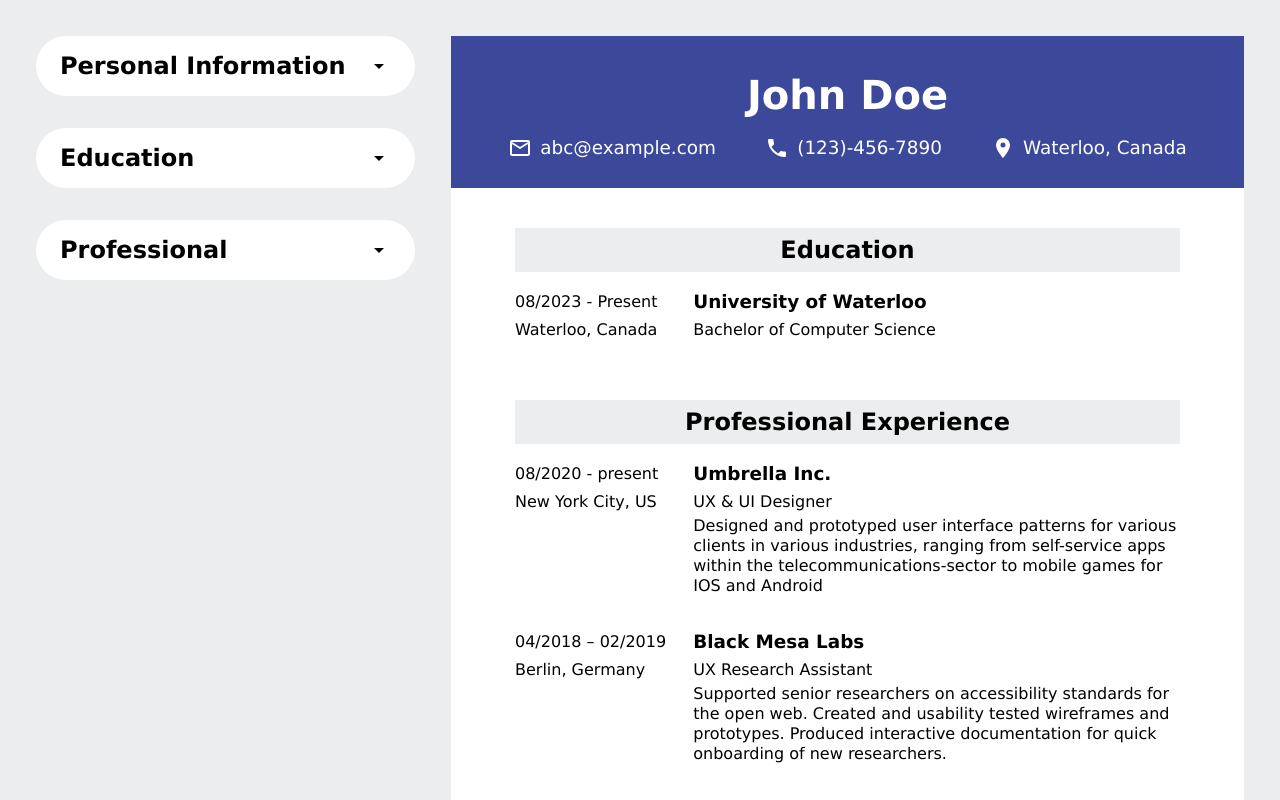
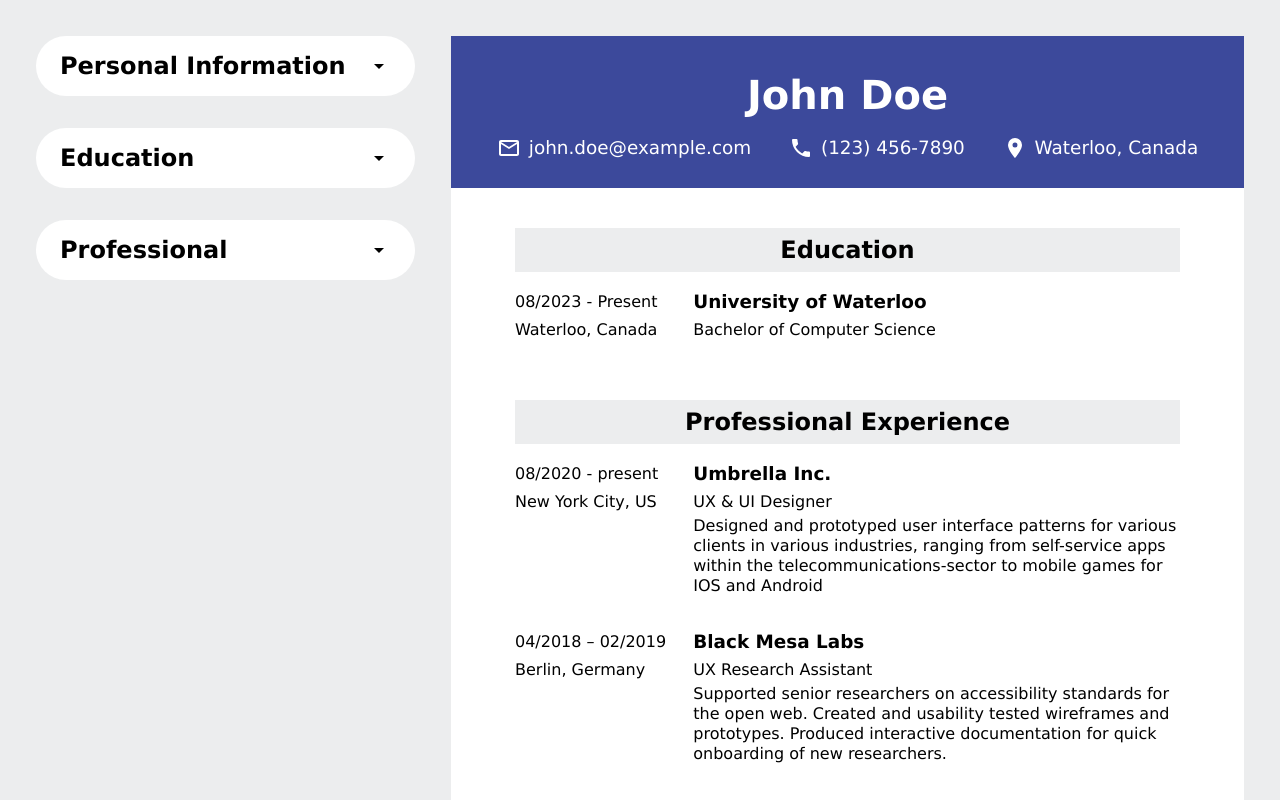
Before and after one commit to lilkahk/cv-builder, a React (Vite) app: page / in a window 1280 px wide. Shown: the top 800 px of the page. Built offline with nearby package versions, Linux system fonts and the light colour scheme.

Commit message:
Added state and logic to update head of cv

```diff
--- a/src/components/App.jsx
+++ b/src/components/App.jsx
@@ -1,13 +1,21 @@
 import './../styles/App.css'
 import Cv from './Cv'
 import Sidebar from './Sidebar'
+import { useState } from 'react';
 
 function App() {
 
+    const [info, setInfo] = useState({
+      name: 'John Doe',
+      email: 'john.doe@example.com',
+      phone: '(123) 456-7890',
+      address: 'Waterloo, Canada',
+  });
+
   return (
     <>
-      <Sidebar />
-      <Cv />
+      <Sidebar info={info} setInfo={setInfo} />
+      <Cv info={info} />
     </>
   )
 }
--- a/src/components/Cv.jsx
+++ b/src/components/Cv.jsx
@@ -4,10 +4,10 @@ import Head from './Head';
 import Professional from './Professional';
 
 
-export default function Cv() {
+export default function Cv({info}) {
     return (
         <div className="cv">
-            <Head />
+            <Head info={info} />
             <Education />
             <Professional />
         </div>
--- a/src/components/Head.jsx
+++ b/src/components/Head.jsx
@@ -4,14 +4,15 @@ import { mdiEmailOutline } from '@mdi/js';
 import { mdiPhone } from '@mdi/js';
 import { mdiMapMarker } from '@mdi/js';
 
-export default function Head() {
+export default function Head({info}) {
+
     return (
         <div className='cv-head'>
-            <h1 className='header-name'>John Doe</h1>
+            <h1 className='header-name'>{info.name}</h1>
             <div className='socials'>
-                <Social text={'abc@example.com'} path={mdiEmailOutline} />
-                <Social text={'(123)-456-7890'} path={mdiPhone} />
-                <Social text={'Waterloo, Canada'} path={mdiMapMarker} />
+                <Social text={info.email} path={mdiEmailOutline} />
+                <Social text={info.phone} path={mdiPhone} />
+                <Social text={info.address} path={mdiMapMarker} />
             </div>
         </div>
     )
--- a/src/components/PersonalSide.jsx
+++ b/src/components/PersonalSide.jsx
@@ -4,9 +4,17 @@ import { mdiMenuDown } from '@mdi/js';
 import { mdiMenuUp } from '@mdi/js';
 import { useState } from 'react';
 
-export default function PersonalSide() {
+export default function PersonalSide({info, setInfo}) {
 
     const [isActive, setIsActive] = useState(false);
+
+    const changeField = event => {
+        setInfo(prev => {
+            const obj = {...prev}
+            obj[event.target.name] = event.target.value
+            return obj
+        })
+    }
 
     return (
         <div className="personal-side">
@@ -18,19 +26,19 @@ export default function PersonalSide() {
             <div className="personal-form">
                 <div className="field">
                     <label htmlFor="name">Name</label>
-                    <input type="text" name="name" id="name" placeholder="John Doe"/>
+                    <input type="text" name="name" id="name" placeholder="John Doe" onChange={changeField} />
                 </div>
                 <div className="field">
                     <label htmlFor="email">Email</label>
-                    <input type="email" name="email" id="email" placeholder="john.doe@example.com"/>
+                    <input type="email" name="email" id="email" placeholder="john.doe@example.com" onChange={changeField} />
                 </div>
                 <div className="field">
                     <label htmlFor="tel">Phone</label>
-                    <input type="phone" name="phone" id="phone" placeholder="(123) 456-7890"/>
+                    <input type="phone" name="phone" id="phone" placeholder="(123) 456-7890" onChange={changeField} />
                 </div>
                 <div className="field">
                     <label htmlFor="addres">Address</label>
-                    <input type="text" name="address" id="address" placeholder='Waterloo, Canada'/>
+                    <input type="text" name="address" id="address" placeholder='Waterloo, Canada' onChange={changeField} />
                 </div>
             </div>}
         </div>
--- a/src/components/Sidebar.jsx
+++ b/src/components/Sidebar.jsx
@@ -3,11 +3,11 @@ import EducationSide from './EducationSide'
 import PersonalSide from './PersonalSide'
 import ProfessionalSide from './ProfessionalSide'
 
-export default function Sidebar() {
+export default function Sidebar({info, setInfo}) {
 
     return (
         <div className="sidebar">
-            <PersonalSide />
+            <PersonalSide info={info} setInfo={setInfo} />
             <EducationSide />
             <ProfessionalSide />
         </div>
```
